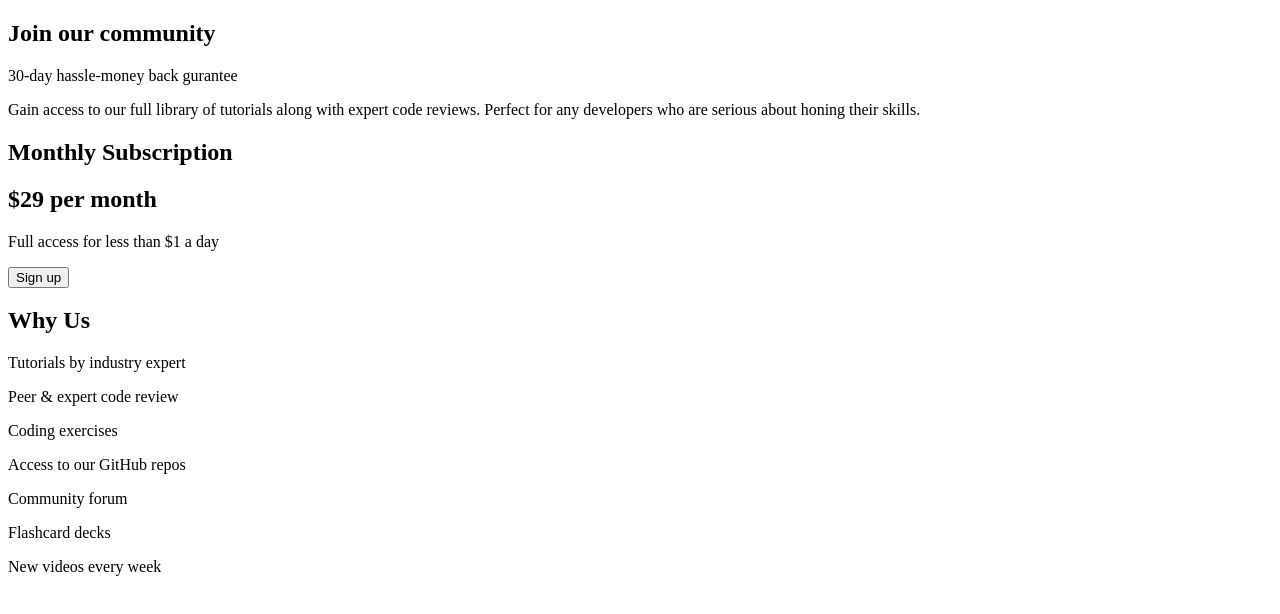
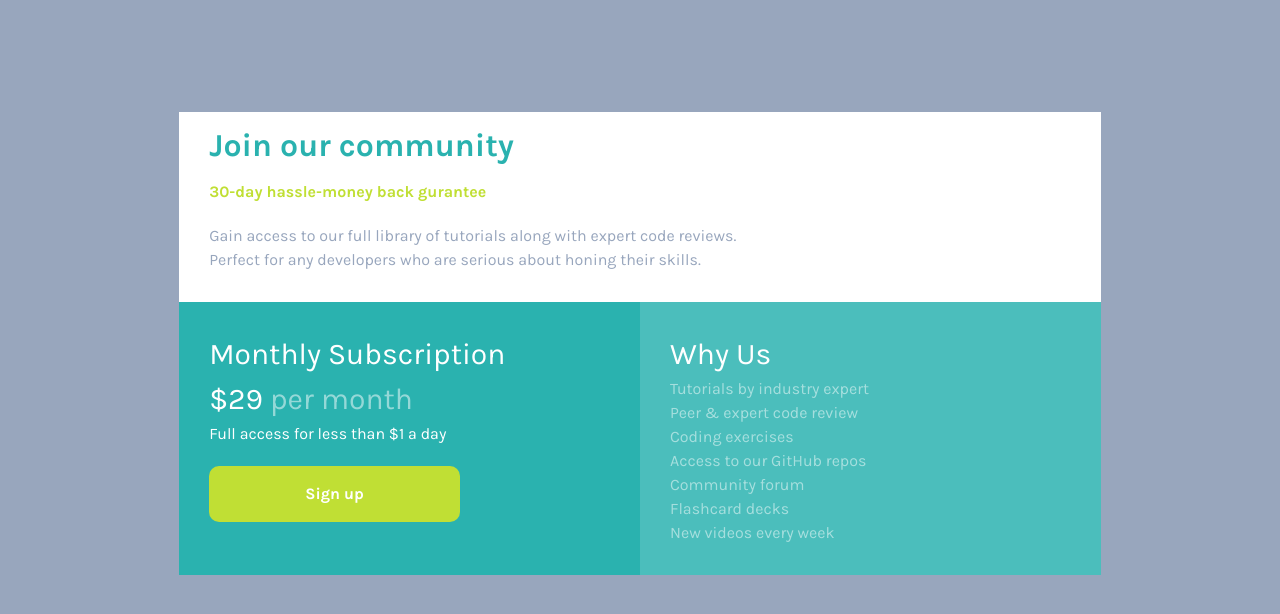
Before and after one commit to Ehtish/single-price, a plain HTML site: page index.html in a window 1280 px wide. Drawn offline with Linux system fonts and the light colour scheme.

Commit message:
Update index.html

```diff
--- a/index.html
+++ b/index.html
@@ -5,7 +5,7 @@
     <meta http-equiv="X-UA-Compatible" content="IE=edge" />
     <meta name="viewport" content="width=device-width, initial-scale=1.0" />
 
-    <link rel="stylesheet" href="css/mystyle.css" />
+    <link rel="stylesheet" href="css/style.css" />
     <title>Single price grid components</title>
   </head>
   <body>
```
